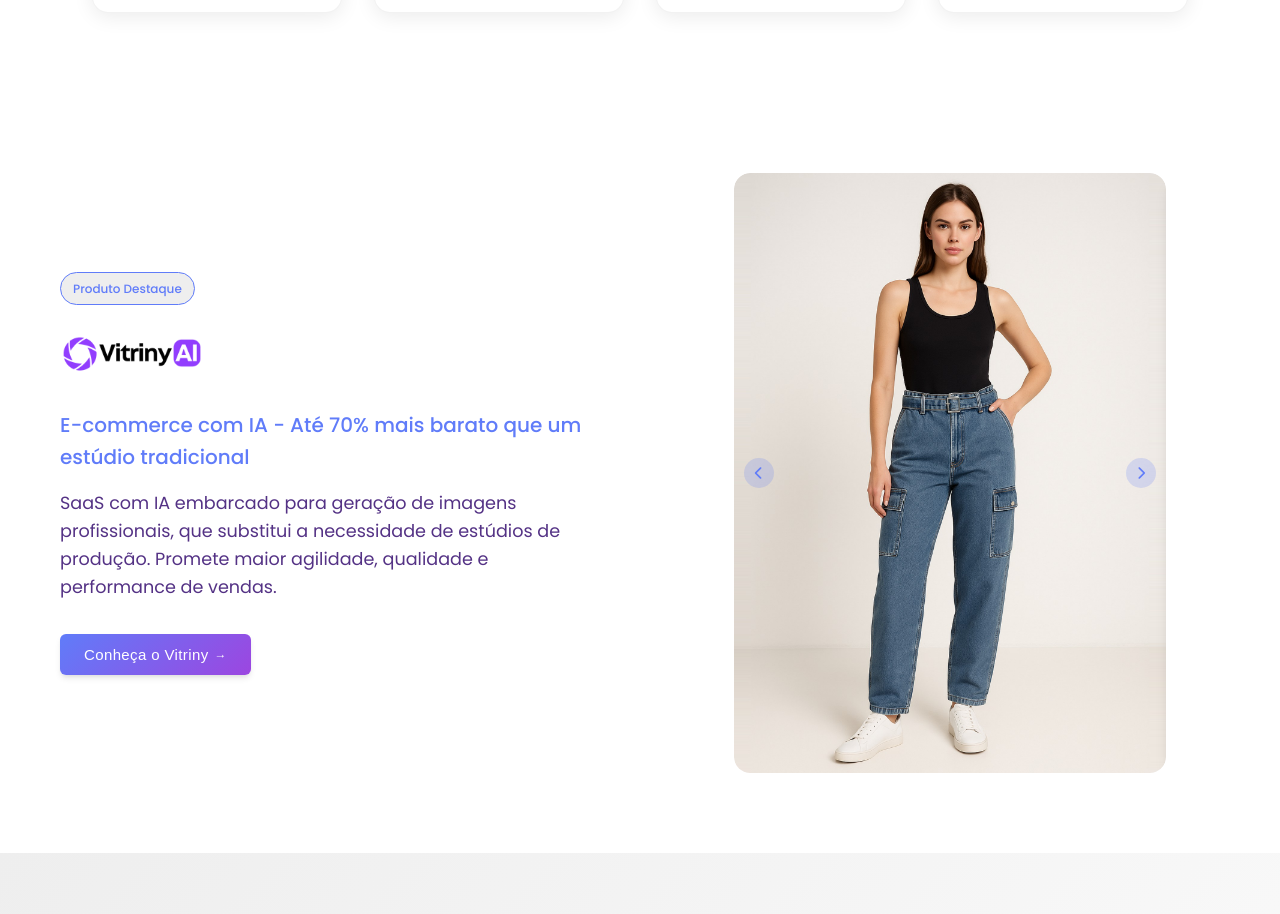
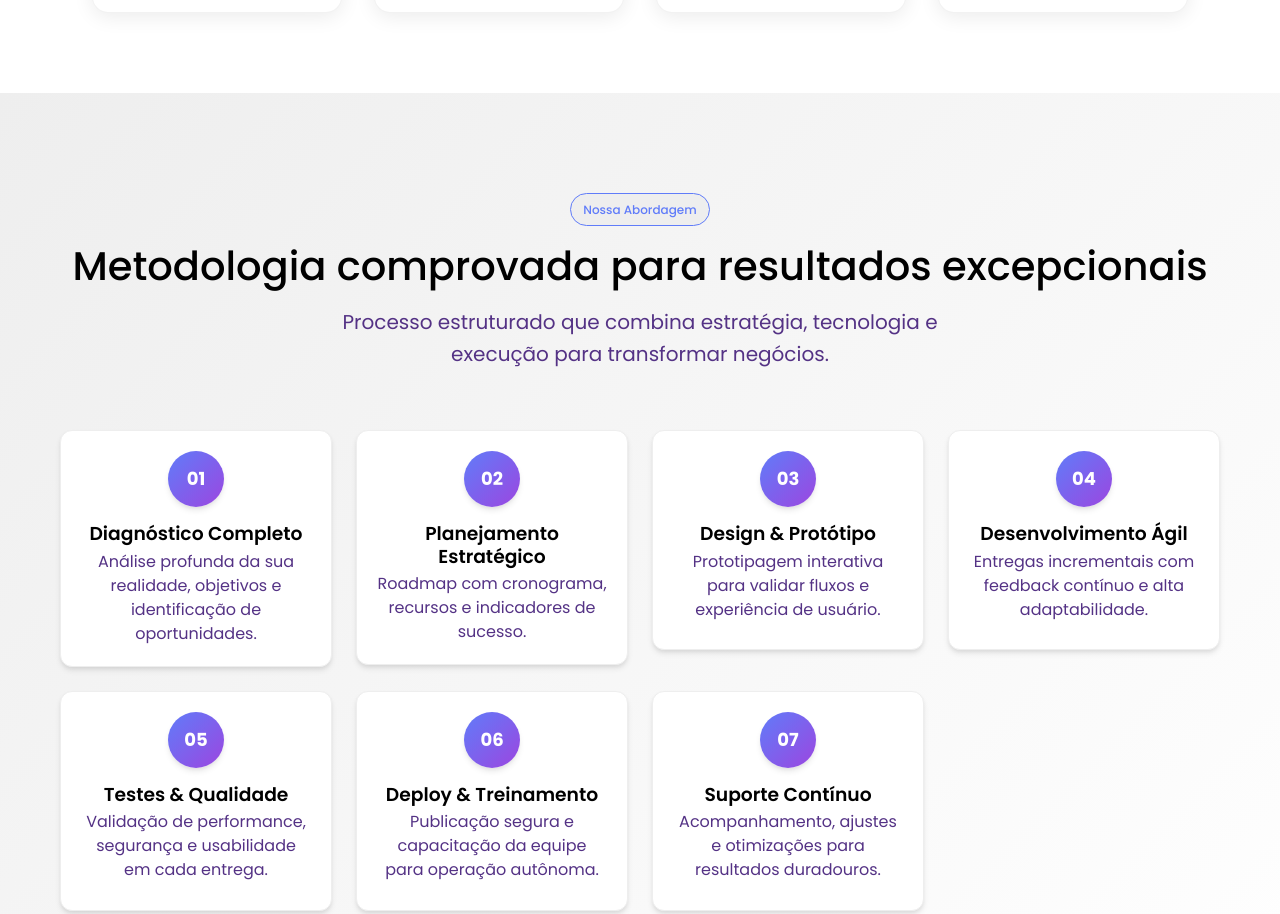
Before and after one commit to luanalabrego/labregoia-site, a plain HTML site: page index.html in a window 1280 px wide. Shown: the part 2271-3185 px from the top of the page. Drawn offline with Linux system fonts and the light colour scheme; a web font is replaced by a local one.

Commit message:
Update index.html

```diff
--- a/index.html
+++ b/index.html
@@ -208,43 +208,6 @@
                     </div>
                 </div>
             </div>
-        </div>
-    </section>
-
-    <!-- Vitriny Section -->
-    <section id="vitriny" class="vitriny">
-        <div class="container">
-            <div class="vitriny-content">
-                <div class="vitriny-text">
-                    <div class="badge">Produto Destaque</div>
-                    <div class="vitriny-header">
-                        <img src="assets/VitrinyAI(4).png" alt="Vitriny AI" class="vitriny-logo">
-                    </div>
-                    <p class="vitriny-subtitle">
-                        E-commerce com IA - Até 70% mais barato que um estúdio tradicional
-                    </p>
-                    <p class="vitriny-description">
-                        SaaS com IA embarcado para geração de imagens profissionais, que substitui a necessidade de estúdios de produção. Promete maior agilidade, qualidade e performance de vendas.
-                    </p>
-
-
-                    <button class="btn btn-primary btn-large" onclick="document.getElementById('contato').scrollIntoView({behavior: 'smooth'})">
-                        Conheça o Vitriny
-                        <span class="arrow">→</span>
-                    </button>
-                </div>
-
-                <div class="vitriny-images">
-                    <div class="vitriny-carousel-inner">
-                        <img src="assets/pr210573803.jpg" alt="Modelo Vitriny 1" class="vitriny-image">
-                        <img src="assets/PR215208383.jpg" alt="Modelo Vitriny 2" class="vitriny-image">
-                        <img src="assets/pack-5.jpg" alt="Modelo Vitriny 3" class="vitriny-image">
-                    </div>
-                    <button class="carousel-btn prev"><i class="fas fa-chevron-left"></i></button>
-                    <button class="carousel-btn next"><i class="fas fa-chevron-right"></i></button>
-                </div>
-            </div>
-
         </div>
     </section>
 
```
